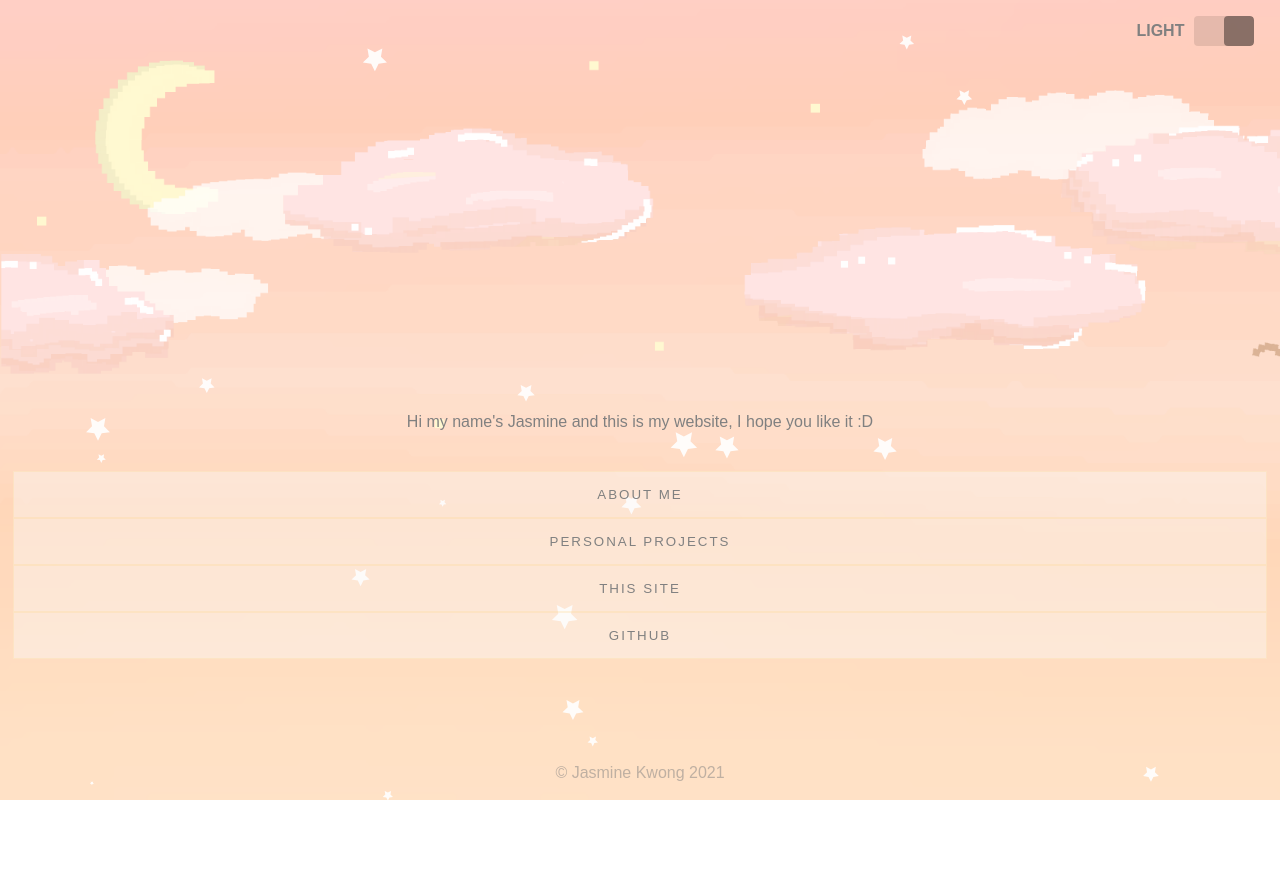
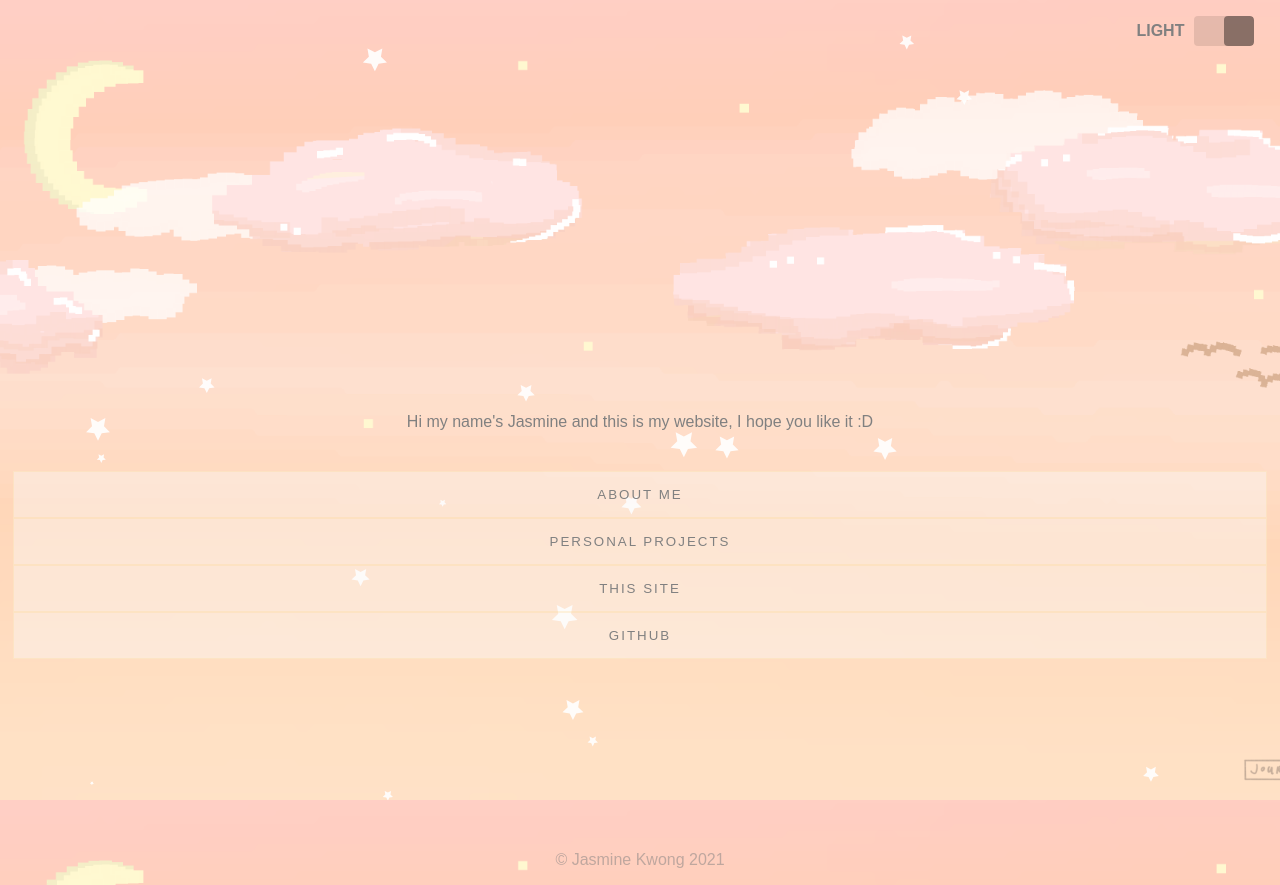
Before and after one commit to jaskwong/Personal_Site, a React (Create React App) app: page / in a window 1280 px wide. Before the commit the page ends 800 px from the top, so only its background shows below. Built offline with nearby package versions, Linux system fonts and the light colour scheme.

Commit message:
change location of credits

```diff
--- a/src/App.js
+++ b/src/App.js
@@ -50,10 +50,10 @@ function App(props) {
                         </button>
                     </a>
                 </div>
+                <p style={{width: "100%", textAlign: "center", marginTop: "15%", zIndex: "-1", opacity: "0.5"}}>
+                    © Jasmine Kwong 2021
+                </p>
             </div>
-            <p style={{width: "100%", textAlign: "center", position: "absolute", bottom: "2px", zIndex: "-1", opacity: "0.5"}}>
-                © Jasmine Kwong 2021
-            </p>
         </div>
     );
 }
--- a/src/stylesheets/Common.css
+++ b/src/stylesheets/Common.css
@@ -3,8 +3,11 @@ body {
     text-align: center;
     font-family: "Arial";
     background-repeat: no-repeat;
+    background-attachment: fixed;
+    -webkit-background-size: cover;
+    -moz-background-size: cover;
+    -o-background-size: cover;
     background-size: cover;
-    background-attachment: fixed;
 }
 
 a {
```
